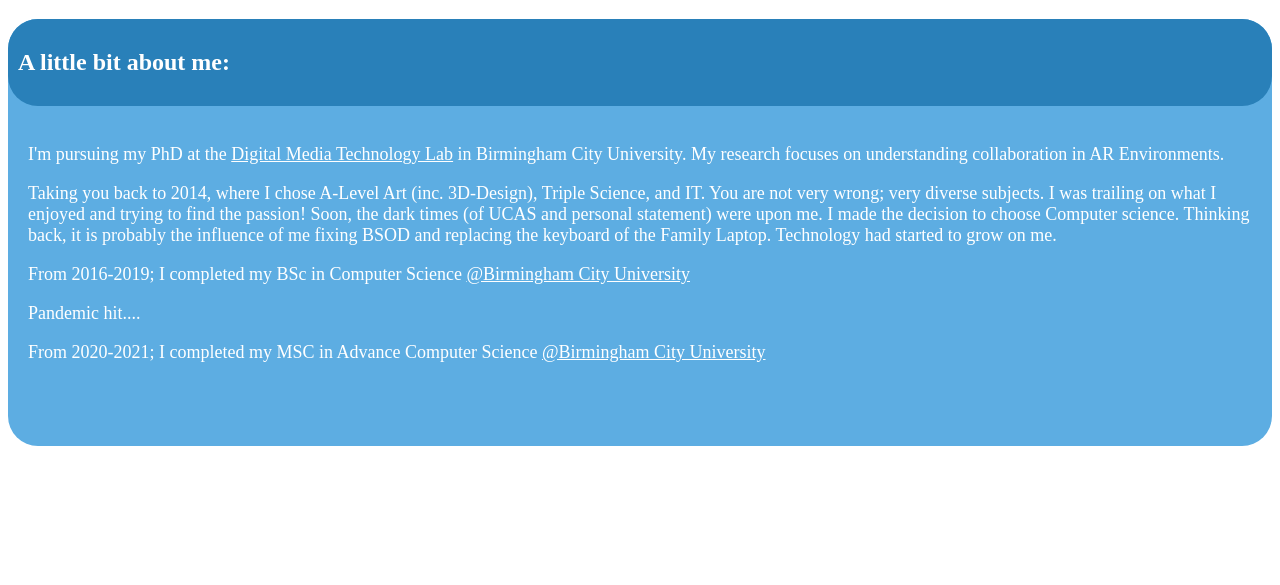
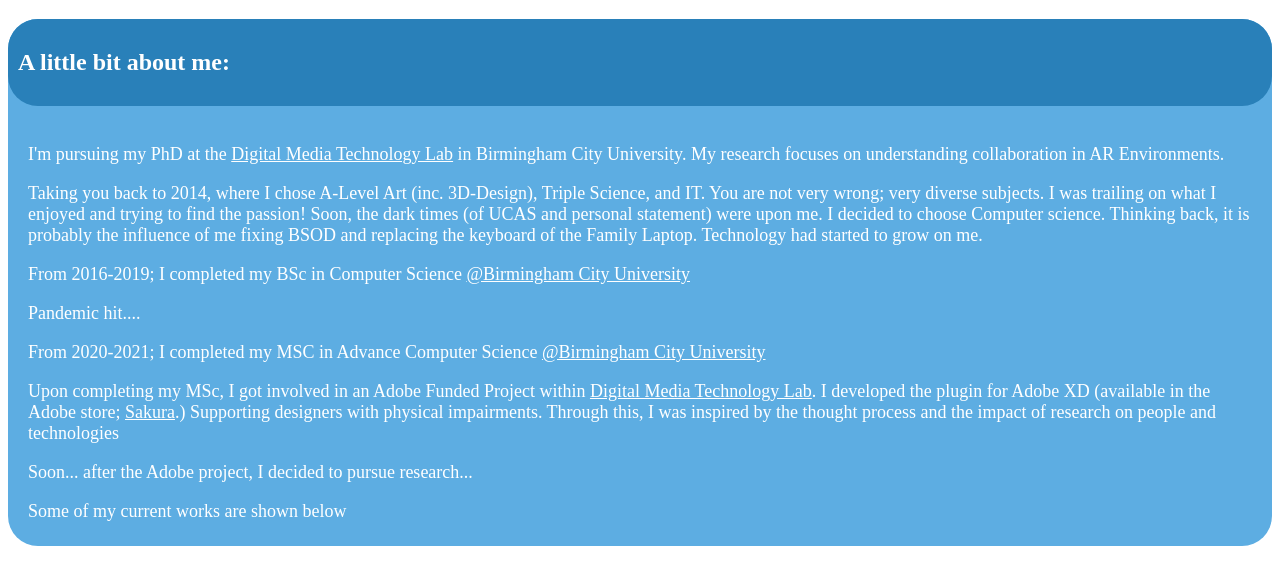
Before and after one commit to khat1/BibekKhattri.github.io, a plain HTML site: page index.html in a window 1280 px wide. Shown: the part 81-666 px from the top of the page. Drawn offline with Linux system fonts and the light colour scheme.

Commit message:
Update index.html

```diff
--- a/index.html
+++ b/index.html
@@ -13,18 +13,25 @@
         <div style="background: #2980b9; padding: 10px; border-radius: 30px;">
             <h2 style="color: #ffffff;">A little bit about me:</h2>
         </div>
-        <div style="height: 300px; padding: 20px;">
+        <div style="height: 400px; padding: 20px;">
             <p style=" font-size: 18px;">
                 I'm pursuing my PhD at the <a href="https://www.bcu.ac.uk/computing/research/digital-media-technology" style="color: #ffffff;">Digital Media Technology Lab</a>
                 in Birmingham City University. My research focuses on understanding collaboration in AR Environments.
             </p>
-            <p style=" font-size: 18px;">Taking you back to 2014, where I chose A-Level Art (inc. 3D-Design), Triple Science, and IT. You are not very wrong; very diverse subjects. I was trailing on what I enjoyed and trying to find the passion! Soon, the dark times (of UCAS and personal statement) were upon me. I made the decision to choose Computer science. Thinking back, it is probably the influence of me fixing BSOD and replacing the keyboard of the Family Laptop. Technology had started to grow on me.
+            <p style=" font-size: 18px;">Taking you back to 2014, where I chose A-Level Art (inc. 3D-Design), Triple Science, and IT. You are not very wrong; very diverse subjects. I was trailing on what I enjoyed and trying to find the passion! Soon, the dark times (of UCAS and personal statement) were upon me. I decided to choose Computer science. Thinking back, it is probably the influence of me fixing BSOD and replacing the keyboard of the Family Laptop. Technology had started to grow on me.
             </p>
             <p style=" font-size: 18px;">From 2016-2019; I completed my BSc in Computer Science <a href="https://www.bcu.ac.uk/courses/computer-science-bsc-hons-2024-25" style="color: #ffffff;">@Birmingham City University</a></p>
             <p style=" font-size: 18px;">Pandemic hit....</p>
 
             <p style=" font-size: 18px;">From 2020-2021; I completed my MSC in Advance Computer Science <a href="https://www.bcu.ac.uk/courses/advanced-computer-science-msc-2023-24" style="color: #ffffff;">@Birmingham City University</a></p>
 
+            <p style=" font-size: 18px;">Upon completing my MSc, I got involved in an Adobe Funded Project within <a href="https://www.bcu.ac.uk/computing/research/digital-media-technology" style="color: #ffffff;">Digital Media Technology Lab</a>. I developed the
+            plugin for Adobe XD (available in the Adobe store; <a href="https://exchange.adobe.com/publisher/cc/c14c9bed-8050-46ac-9820-03041076fafc/sakura?page=1" style="color: #ffffff;">Sakura</a>.) Supporting designers with physical impairments. Through this, I was inspired by the thought process and the impact of research on people and technologies</p>
+
+            <p style=" font-size: 18px;"> Soon... after the Adobe project, I decided to pursue research...</p>
+            <p style=" font-size: 18px;"> Some of my current works are shown below </p>
+
+
         </div>
     </div>
 
```
